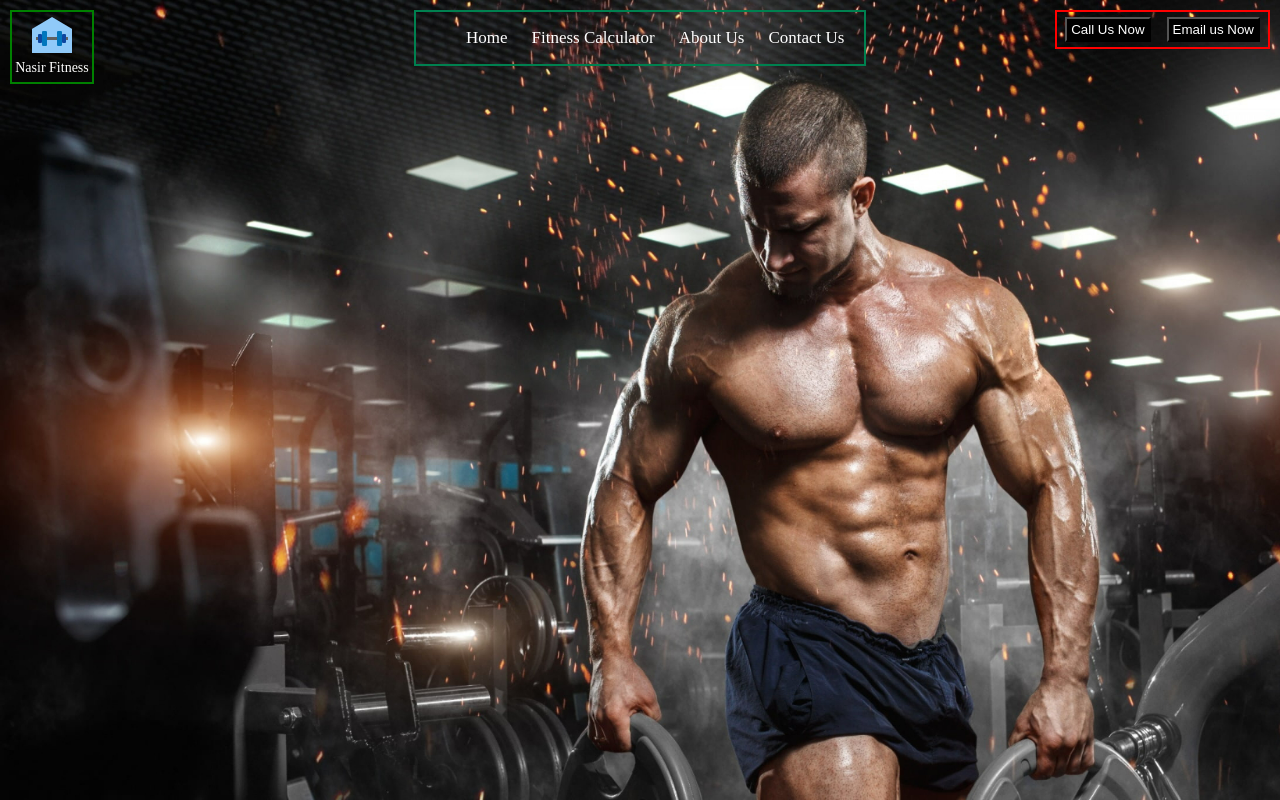
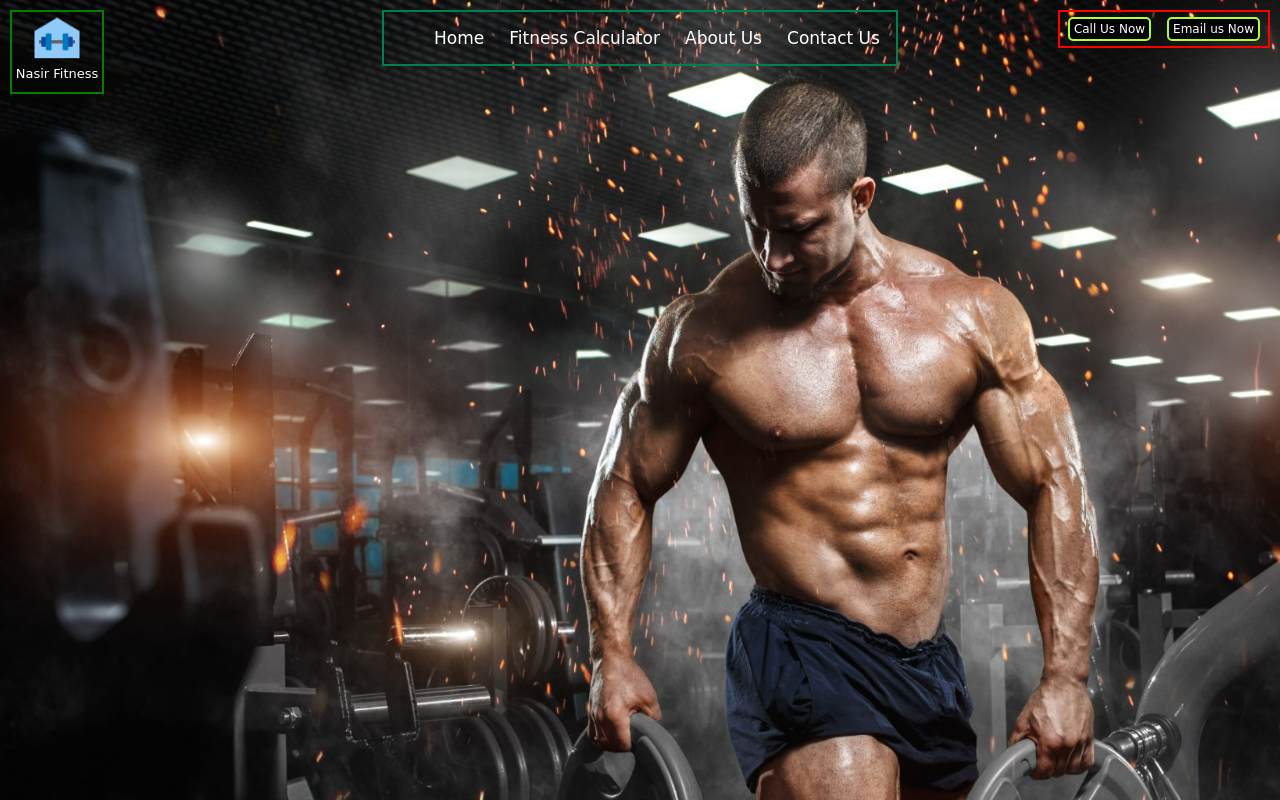
Before and after one commit to itx-nasir/Web-Development, a plain HTML site: page Gym/index.html in a window 1280 px wide. Drawn offline with Linux system fonts and the light colour scheme.

Commit message:
Little Improvement

```diff
--- a/Gym/index.html
+++ b/Gym/index.html
@@ -9,8 +9,10 @@
 
 </head>
 <!-- <link rel="stylesheet" href="css/style.css"> -->
+<link rel="preconnect" href="https://fonts.googleapis.com">
 <style>
     body {
+        font-family: 'Baloo Bhaina 2', cursive;
         margin: 0px;
         padding: 0px;
         background: url('static/background.jpg');
@@ -25,8 +27,8 @@
         top: 10px;
         display: inline-block;
         border: 2px solid green;
-        width: 80px;
-        height: 70px;
+        width: 90px;
+        height: 80px;
     }
 
     .left img {
@@ -46,12 +48,12 @@
 
     .left div {
         text-align: center;
-        font-size: 14px;
+        font-size: 13px;
     }
 
     .center {
         display: block;
-        width: 35%;
+        width: 40%;
         margin: 10px auto;
         border: 2px solid rgb(0, 128, 79);
     }
@@ -70,6 +72,15 @@
         background-color: black;
         color: white;
         padding: 3px 4px;
+        border: 2px solid greenyellow;
+        border-radius: 5px;
+        font-size: 12px;
+        cursor: pointer;
+        font-family: 'Baloo Bhaina 2', cursive;
+    }
+    .btn:hover
+    {
+        background-color: grey;
     }
 
     .navbar {
```
